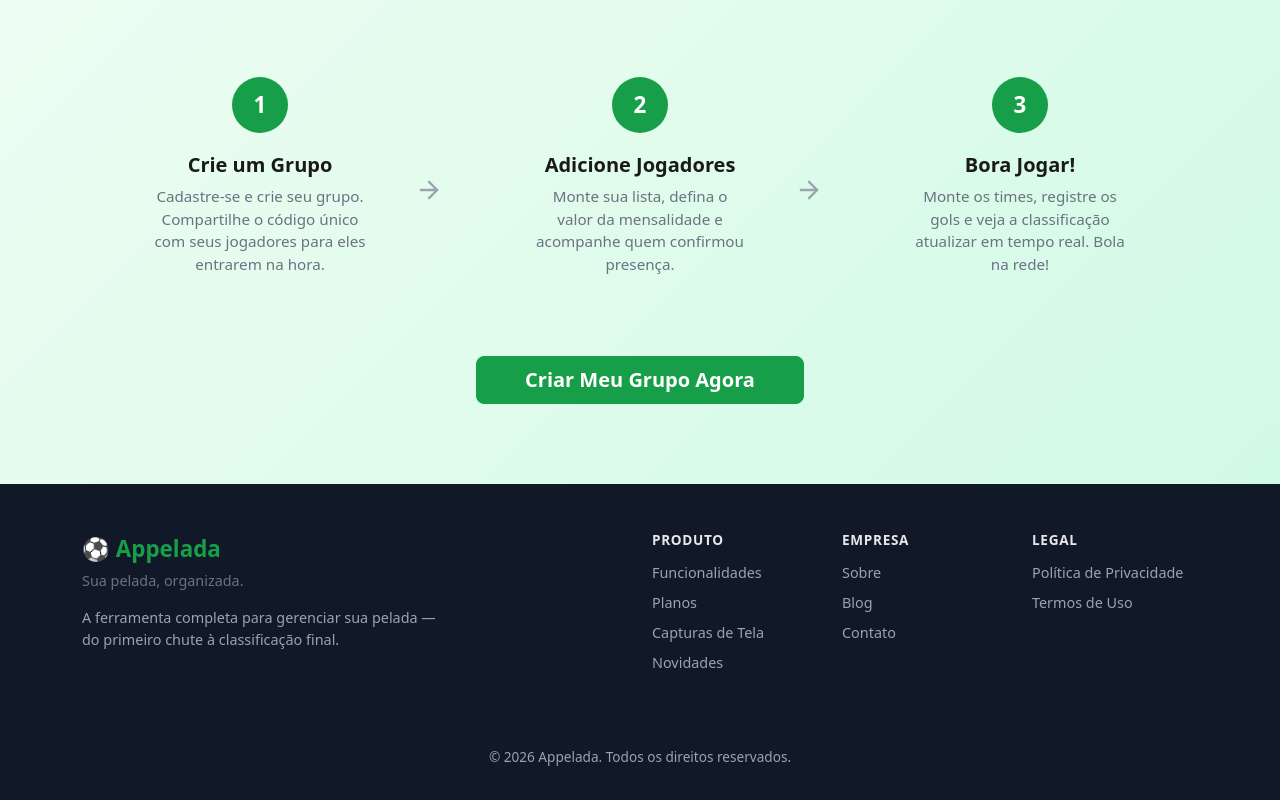
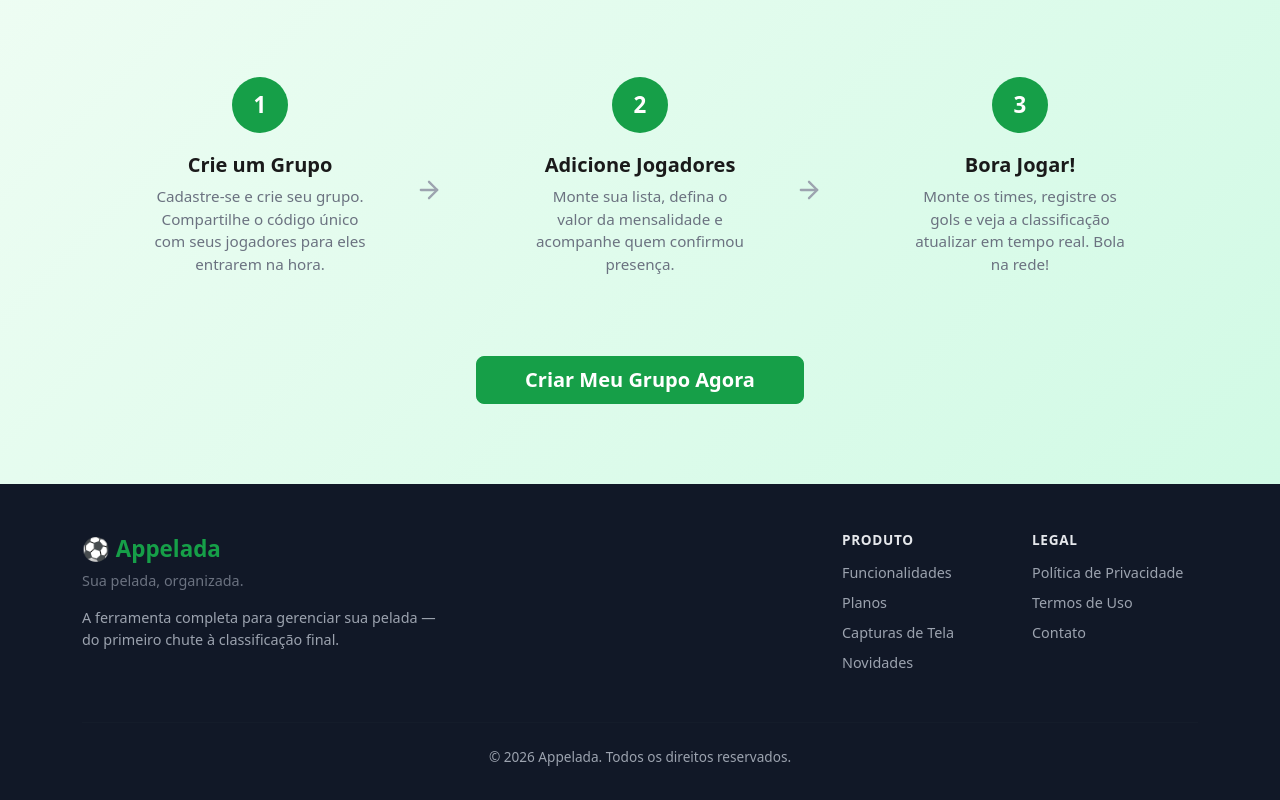
Before and after one commit to appelada/appelada.github.io, an Eleventy site: page index.njk in a window 1280 px wide. Shown: the part 2933-3733 px from the top of the page. Built offline with nearby package versions, Linux system fonts and the light colour scheme; Eleventy itself is replaced by a stand-in of ours; files that its build step writes are made by us from their sources.

Commit message:
fix: Update footer links and button URLs

```diff
--- a/_includes/layouts/base.njk
+++ b/_includes/layouts/base.njk
@@ -114,8 +114,8 @@
           <li class="nav-item"><a class="nav-link" href="/#how-it-works">Como Funciona</a></li>
         </ul>
         <div class="d-flex gap-2">
-          <a href="#" class="btn btn-outline-green btn-sm">Entrar</a>
-          <a href="#" class="btn btn-primary-green btn-sm">Começar Grátis</a>
+          <a href="https://app.appelada.net/#/login" class="btn btn-outline-green btn-sm">Entrar</a>
+          <a href="https://app.appelada.net/#/register" class="btn btn-primary-green btn-sm">Começar Grátis</a>
         </div>
       </div>
     </div>
@@ -132,7 +132,7 @@
           <p class="tagline mt-1">Sua pelada, organizada.</p>
           <p class="mt-3" style="font-size:0.9rem;">A ferramenta completa para gerenciar sua pelada — do primeiro chute à classificação final.</p>
         </div>
-        <div class="col-6 col-lg-2 offset-lg-2 footer-links">
+        <div class="col-6 col-lg-2 offset-lg-4 footer-links">
           <h6>Produto</h6>
           <ul class="list-unstyled">
             <li><a href="/#features">Funcionalidades</a></li>
@@ -142,18 +142,11 @@
           </ul>
         </div>
         <div class="col-6 col-lg-2 footer-links">
-          <h6>Empresa</h6>
-          <ul class="list-unstyled">
-            <li><a href="#">Sobre</a></li>
-            <li><a href="#">Blog</a></li>
-            <li><a href="#">Contato</a></li>
-          </ul>
-        </div>
-        <div class="col-6 col-lg-2 footer-links">
           <h6>Legal</h6>
           <ul class="list-unstyled">
             <li><a href="/politica-de-privacidade/">Política de Privacidade</a></li>
             <li><a href="/termos-de-uso/">Termos de Uso</a></li>
+            <li><a href="mailto:contato@appelada.net">Contato</a></li>
           </ul>
         </div>
       </div>
```
